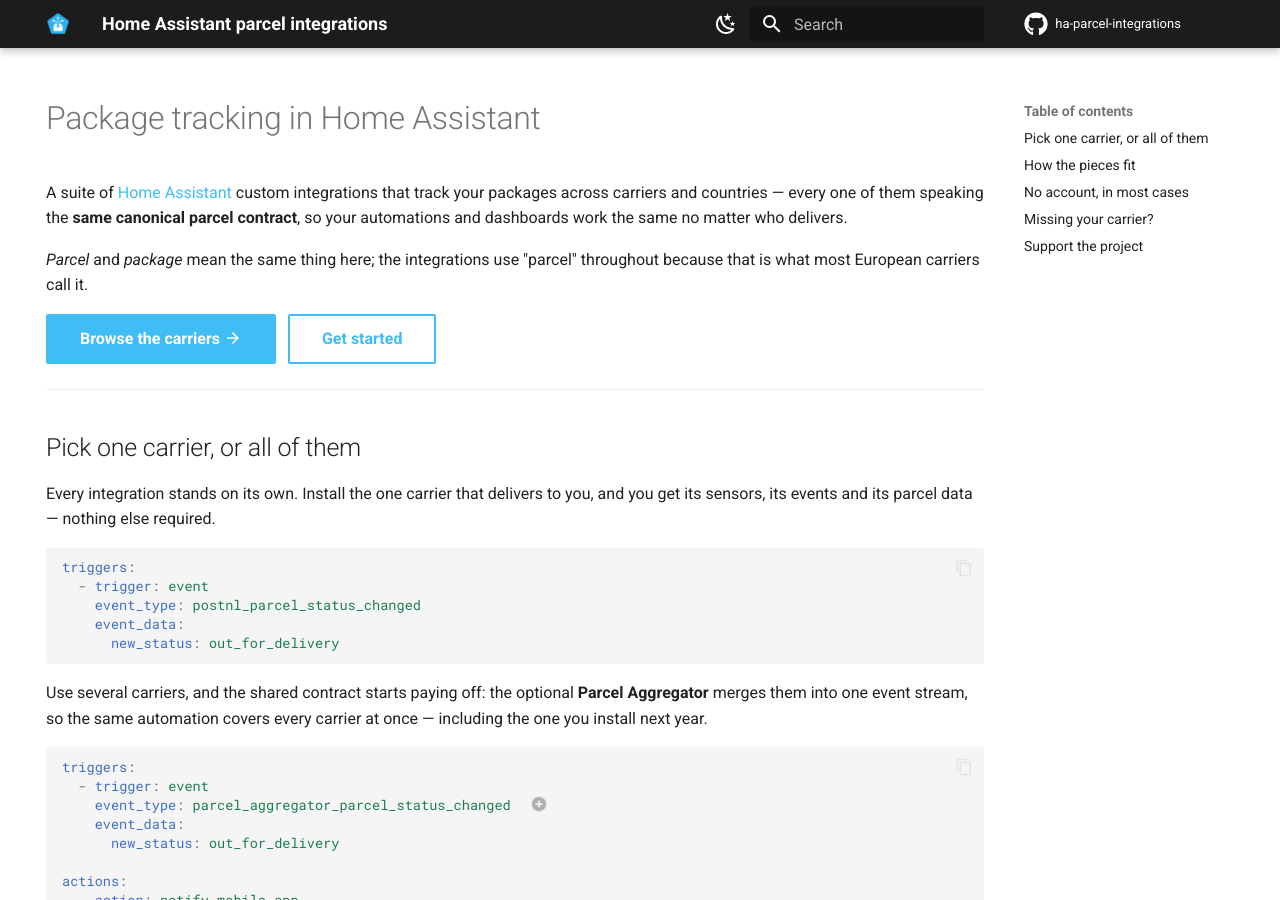
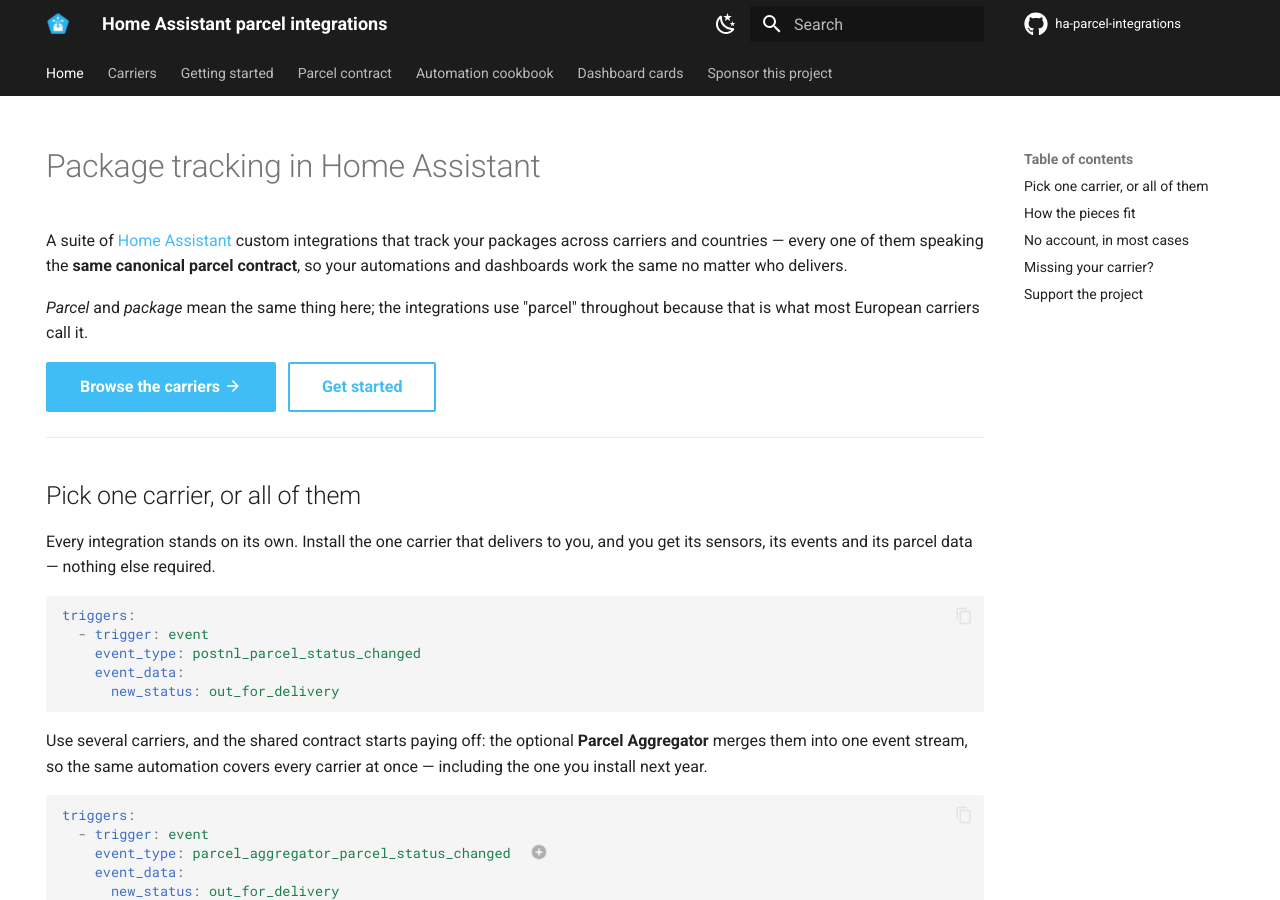
Before and after one commit to ha-parcel-integrations/ha-parcel-integrations.github.io, an MkDocs documentation site: the page built from docs/index.md, in a window 1280 px wide and 900 px high. Built offline with MkDocs 1.6.1 and Material for MkDocs 9.7.7, drawn with Linux system fonts in a browser that asks for light colours.

Commit message:
Show the navigation as tabs so the landing page exposes it too
Co-Authored-By: Claude Opus 5 <noreply@anthropic.com>

```diff
--- a/mkdocs.yml
+++ b/mkdocs.yml
@@ -34,6 +34,9 @@ theme:
     - navigation.instant
     - navigation.tracking
     - navigation.sections
+    # The landing page hides the sidebar, so the tabs are what makes the rest
+    # of the site visible from there.
+    - navigation.tabs
     - navigation.top
     - content.code.copy
     - content.code.annotate
```
